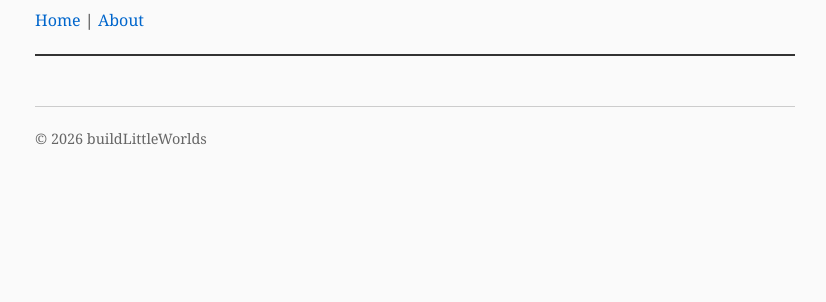
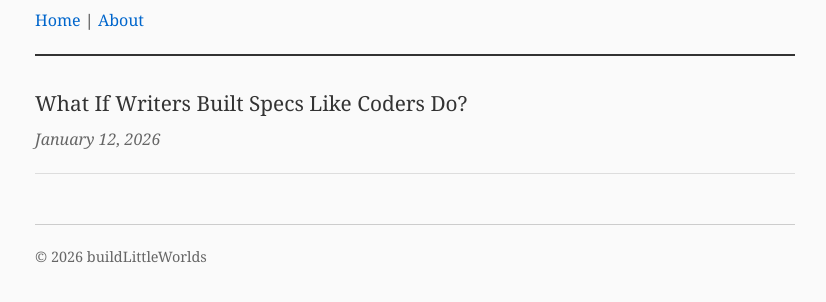
Before and after one commit to buildLittleWorlds/buildLittleWorlds.github.io, a plain HTML site: page index.html in a window 1280 px wide. Shown: the part 110-412 px from the top of the page, without its empty margins (225-1051 px from the left). Drawn offline with Linux system fonts and the light colour scheme.

Commit message:
Update index.html

```diff
--- a/index.html
+++ b/index.html
@@ -18,7 +18,11 @@
 
     <main>
         <ul class="post-list">
-            </ul>
+            <li>
+                <a href="specs-for-writing.html">What If Writers Built Specs Like Coders Do?</a>
+                <span class="date">January 12, 2026</span>
+            </li>
+        </ul>
     </main>
 
     <footer>
```
